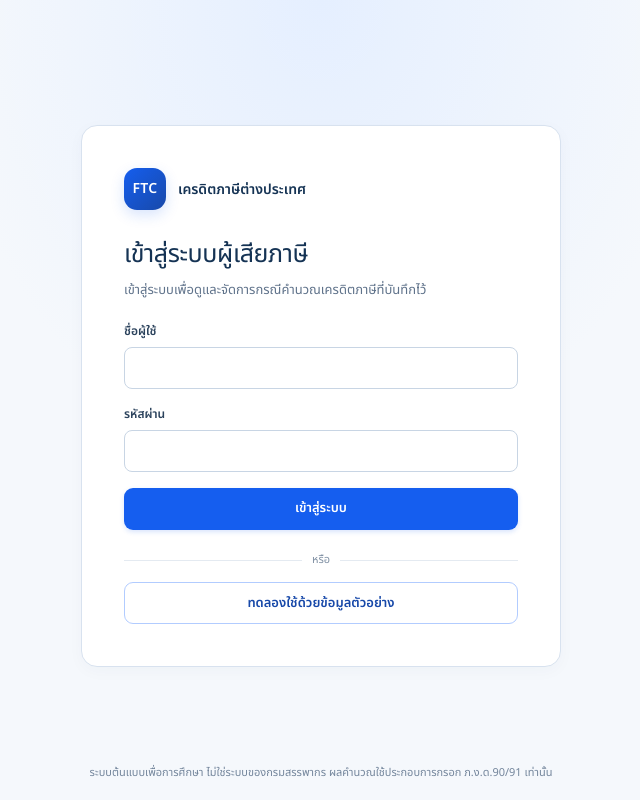
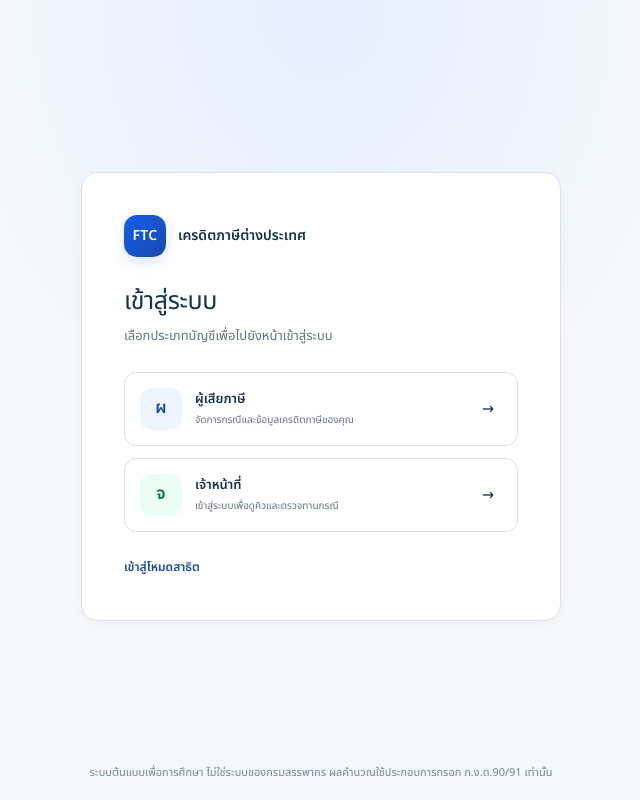
Before and after one commit to Ppiloy/mini-project, a React (Vite) app: page / in a window 1280 px wide. Before the commit this address led to /login. Shown: the whole page, without its empty margins (319-959 px from the left). Built offline with nearby package versions, Linux system fonts and the light colour scheme; no server answers.

Commit message:
Add role selection before sign in

```diff
--- a/src/app/App.tsx
+++ b/src/app/App.tsx
@@ -10,7 +10,7 @@ import { CaseEditorPage } from "../features/cases/CaseEditorPage.js";
 import { CaseResultPage } from "../features/cases/CaseResultPage.js";
 import { OfficerCasePage, OfficerQueuePage } from "../features/review/OfficerPages.js";
 import { ReportPage } from "../features/reports/ReportPage.js";
-import { DemoEntryPage, LoginPage } from "../features/session/EntryPages.js";
+import { DemoEntryPage, LoginPage, RoleSelectionPage } from "../features/session/EntryPages.js";
 import { SiteFrame } from "../components/SiteFrame.js";
 
 interface AppSession {
@@ -412,7 +412,7 @@ function AuthorizedReportRoute({ mode }: { mode: "demo" | "hosted" }) {
 function AppRoutes() {
   return (
     <Routes>
-      <Route path="/" element={<Navigate to="/login" replace />} />
+      <Route path="/" element={<RoleSelectionPage />} />
       <Route path="/login" element={<LoginRoute />} />
       <Route path="/officer/login" element={<LoginRoute officer />} />
       <Route path="/demo" element={<DemoEntryRoute />} />
--- a/src/features/session/EntryPages.tsx
+++ b/src/features/session/EntryPages.tsx
@@ -94,7 +94,7 @@ export function LoginPage({ officer, onLogin, onClearSession, activeSession, pen
   return (
     <main className="entry-page">
       <section className="entry-card card">
-        <a className="entry-brand" href="/login" aria-label={PRODUCT_NAME}><span className="brand-mark" aria-hidden="true">FTC</span><span>{PRODUCT_NAME}</span></a>
+        <a className="entry-brand" href="/" aria-label={PRODUCT_NAME}><span className="brand-mark" aria-hidden="true">FTC</span><span>{PRODUCT_NAME}</span></a>
         <h1>{officer ? "เข้าสู่ระบบเจ้าหน้าที่" : "เข้าสู่ระบบผู้เสียภาษี"}</h1>
         <p className="muted">เข้าสู่ระบบเพื่อดูและจัดการกรณีคำนวณเครดิตภาษีที่บันทึกไว้</p>
         {problem && <div className="alert alert-error" role="alert">{problem}</div>}
@@ -115,6 +115,28 @@ export function LoginPage({ officer, onLogin, onClearSession, activeSession, pen
         </form>
         <div className="entry-divider"><span>หรือ</span></div>
         <a className="button button-secondary button-wide" href="/demo">{DEMO_ENTRY_LABEL}</a>
+      </section>
+      <footer className="entry-footer">{EDUCATIONAL_NOTICE}</footer>
+    </main>
+  );
+}
+
+export function RoleSelectionPage() {
+  return (
+    <main className="entry-page">
+      <section className="entry-card card demo-card">
+        <a className="entry-brand" href="/" aria-label={PRODUCT_NAME}><span className="brand-mark" aria-hidden="true">FTC</span><span>{PRODUCT_NAME}</span></a>
+        <h1>เข้าสู่ระบบ</h1>
+        <p className="muted">เลือกประเภทบัญชีเพื่อไปยังหน้าเข้าสู่ระบบ</p>
+        <nav className="demo-role-list" aria-label="เลือกประเภทบัญชี">
+          <a className="role-card" href="/login" aria-label="เข้าสู่ระบบผู้เสียภาษี">
+            <span className="role-icon" aria-hidden="true">ผ</span><span><strong>ผู้เสียภาษี</strong><small>จัดการกรณีและข้อมูลเครดิตภาษีของคุณ</small></span><span aria-hidden="true">→</span>
+          </a>
+          <a className="role-card" href="/officer/login" aria-label="เข้าสู่ระบบเจ้าหน้าที่">
+            <span className="role-icon role-icon-officer" aria-hidden="true">จ</span><span><strong>เจ้าหน้าที่</strong><small>เข้าสู่ระบบเพื่อดูคิวและตรวจทานกรณี</small></span><span aria-hidden="true">→</span>
+          </a>
+        </nav>
+        <a className="text-link" href="/demo">เข้าสู่โหมดสาธิต</a>
       </section>
       <footer className="entry-footer">{EDUCATIONAL_NOTICE}</footer>
     </main>
@@ -148,7 +170,7 @@ export function DemoEntryPage({ onChoose, sessionNotice, onRefreshHostedSession,
   return (
     <main className="entry-page">
       <section className="entry-card card demo-card">
-        <a className="entry-brand" href="/login" aria-label={PRODUCT_NAME}><span className="brand-mark" aria-hidden="true">FTC</span><span>{PRODUCT_NAME}</span></a>
+        <a className="entry-brand" href="/" aria-label={PRODUCT_NAME}><span className="brand-mark" aria-hidden="true">FTC</span><span>{PRODUCT_NAME}</span></a>
         <h1>{DEMO_ENTRY_LABEL}</h1>
         <p className="muted">เลือกบทบาทเพื่อเริ่มใช้ข้อมูลสาธิต</p>
         <div className="alert alert-info"><strong>โหมดสาธิตแยกจากบัญชีออนไลน์</strong><span>กรณีและไฟล์ที่สร้างจะเก็บไว้ในเบราว์เซอร์นี้เท่านั้น ทั้งสองบทบาทใช้ข้อมูลสาธิตชุดเดียวกัน</span></div>
--- a/src/style.css
+++ b/src/style.css
@@ -87,6 +87,7 @@ p { line-height: 1.65; }
 .fine-print { margin: 18px 0 0; color: #718198; font-size: 10px; line-height: 1.65; }
 .demo-role-list { display: grid; gap: 12px; margin: 24px 0 22px; }
 .role-card { width: 100%; padding: 15px; display: grid; grid-template-columns: 42px 1fr 20px; align-items: center; gap: 13px; border: 1px solid var(--line); border-radius: 12px; background: white; cursor: pointer; text-align: left; }
+.role-card[href] { color: inherit; text-decoration: none; }
 .role-card:hover { border-color: #84adff; background: #f8fbff; }
 .role-card strong, .role-card small { display: block; }
 .role-card strong { font-size: 13px; }
```
